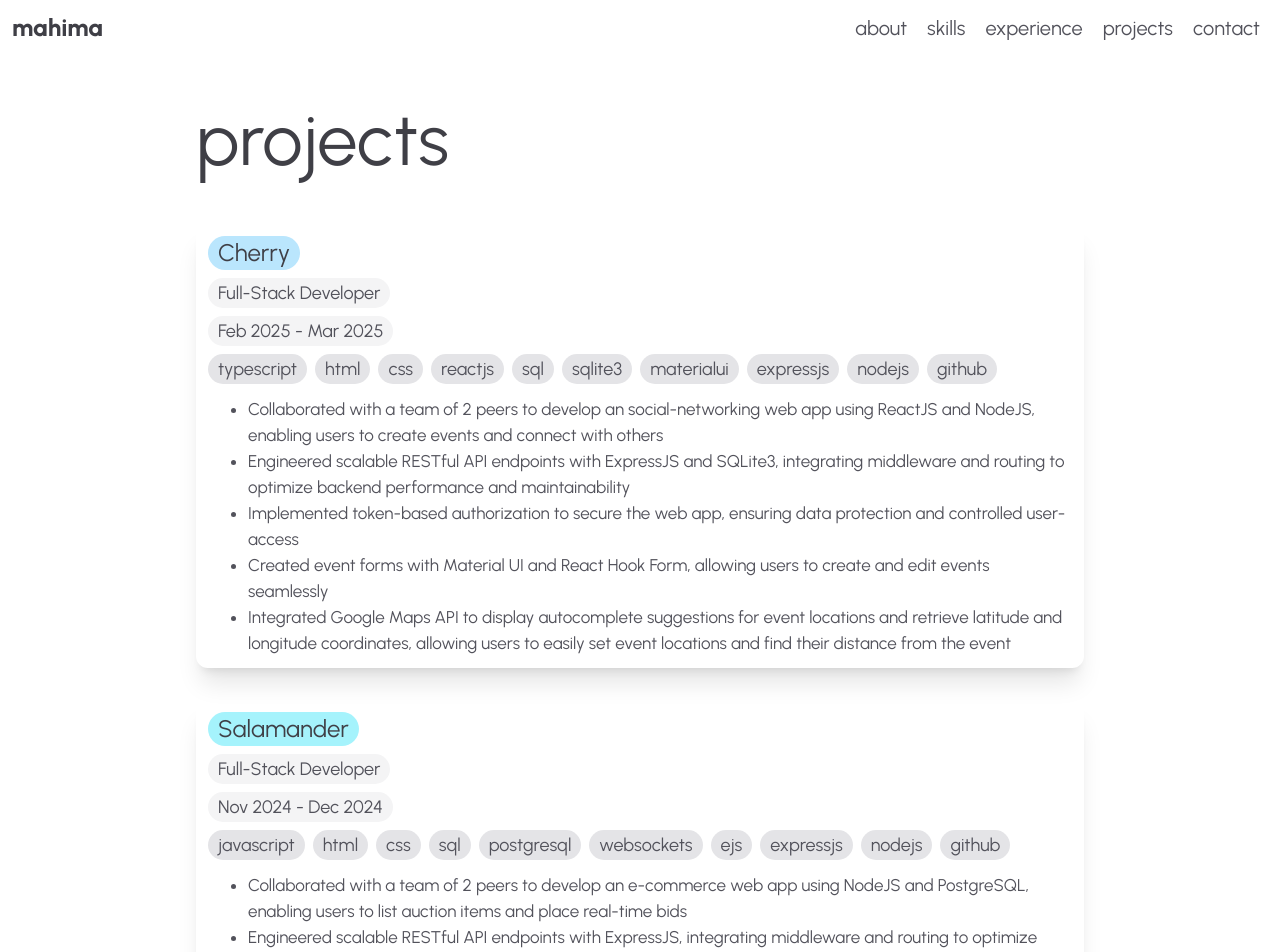
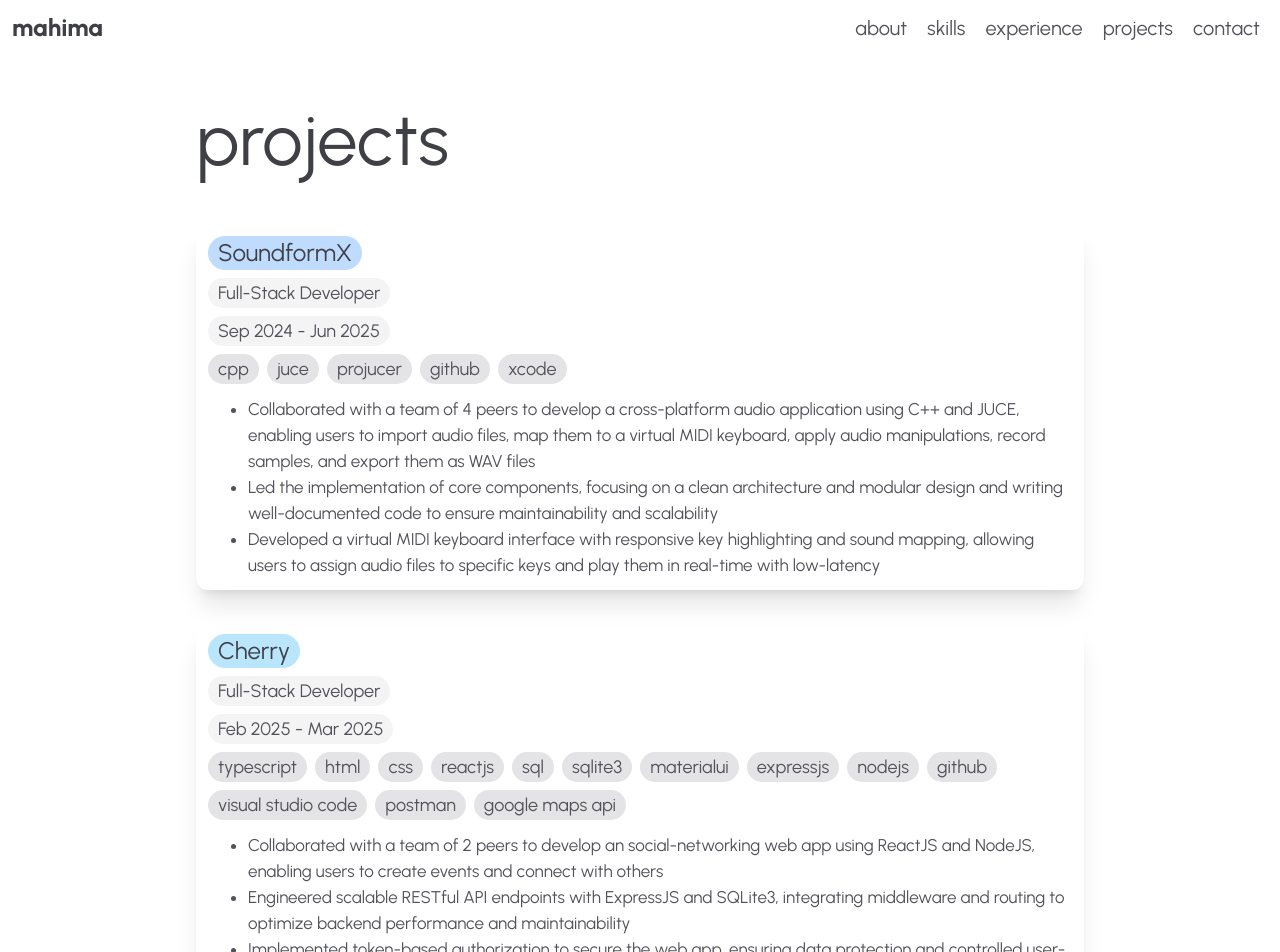
Before and after one commit to mahimamchacko/mahimamchacko.github.io, a Next.js app: page /projects in a window 1280 px wide. Shown: the top 952 px of the page. Built offline with nearby package versions, Linux system fonts and the light colour scheme.

Commit message:
Add SoundformX project

```diff
--- a/app/projects/page.tsx
+++ b/app/projects/page.tsx
@@ -2,6 +2,19 @@ import Card from "@/components/card";
 
 function GetProjects() {
   const projects = [
+    {
+      title: "SoundformX",
+      roles: ["Full-Stack Developer"],
+      period: "Sep 2024 - Jun 2025",
+      link: "https://github.com/DP-Coder-11/soundformX",
+      color: "bg-blue-200",
+      tags: ["cpp", "juce", "projucer", "github", "xcode"],
+      bullets: [
+        "Collaborated with a team of 4 peers to develop a cross-platform audio application using C++ and JUCE, enabling users to import audio files, map them to a virtual MIDI keyboard, apply audio manipulations, record samples, and export them as WAV files",
+        "Led the implementation of core components, focusing on a clean architecture and modular design and writing well-documented code to ensure maintainability and scalability",
+        "Developed a virtual MIDI keyboard interface with responsive key highlighting and sound mapping, allowing users to assign audio files to specific keys and play them in real-time with low-latency",
+      ],
+    },
     {
       title: "Cherry",
       roles: ["Full-Stack Developer"],
@@ -19,6 +32,9 @@ function GetProjects() {
         "expressjs",
         "nodejs",
         "github",
+        "visual studio code",
+        "postman",
+        "google maps api",
       ],
       bullets: [
         "Collaborated with a team of 2 peers to develop an social-networking web app using ReactJS and NodeJS, enabling users to create events and connect with others",
@@ -45,6 +61,7 @@ function GetProjects() {
         "expressjs",
         "nodejs",
         "github",
+        "visual studio code",
       ],
       bullets: [
         "Collaborated with a team of 2 peers to develop an e-commerce web app using NodeJS and PostgreSQL, enabling users to list auction items and place real-time bids",
@@ -62,13 +79,14 @@ function GetProjects() {
       tags: [
         "python",
         "sql",
+        "mongodb",
         "beautifulsoup4",
         "requests",
         "pymongo",
         "venv",
-        "mongodb",
         "mongodb compass",
         "github",
+        "visual studio code",
       ],
       bullets: [
         "Developed a web scraper to extract course data from Drexel University in Python and stored it in MongoDB",
```
